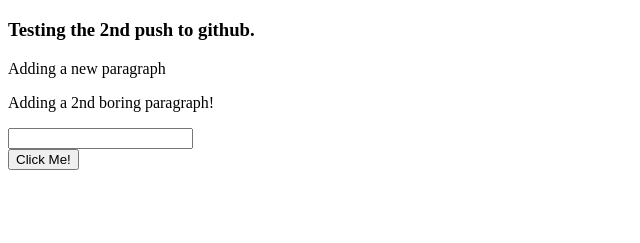
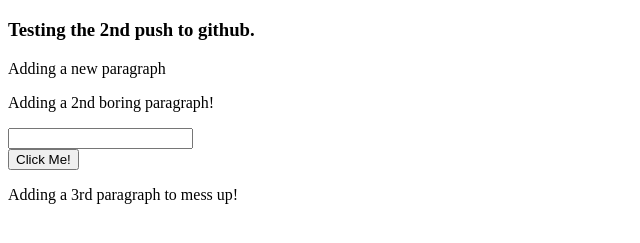
Before and after one commit to rezbd/may-2021, a plain HTML site: page index.html in a window 1280 px wide. Shown: the part 61-304 px from the top of the page, without its empty margins (0-640 px from the left). Drawn offline with Linux system fonts and the light colour scheme.

Commit message:
Update index.html

```diff
--- a/index.html
+++ b/index.html
@@ -14,5 +14,6 @@
     <input type="text" />
     <br />
     <button>Click Me!</button>
+    <p>Adding a 3rd paragraph to mess up!</p>
   </body>
 </html>
```
